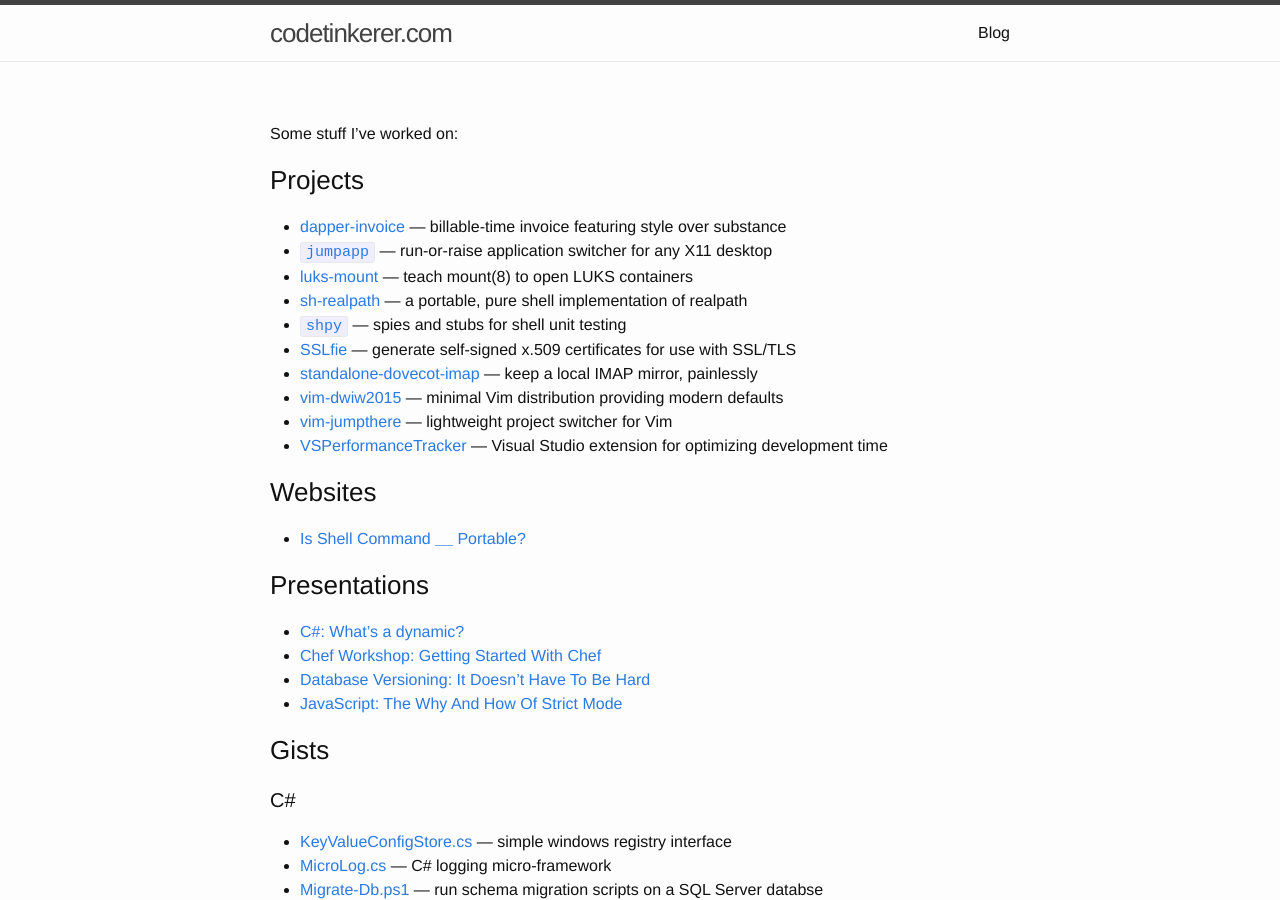
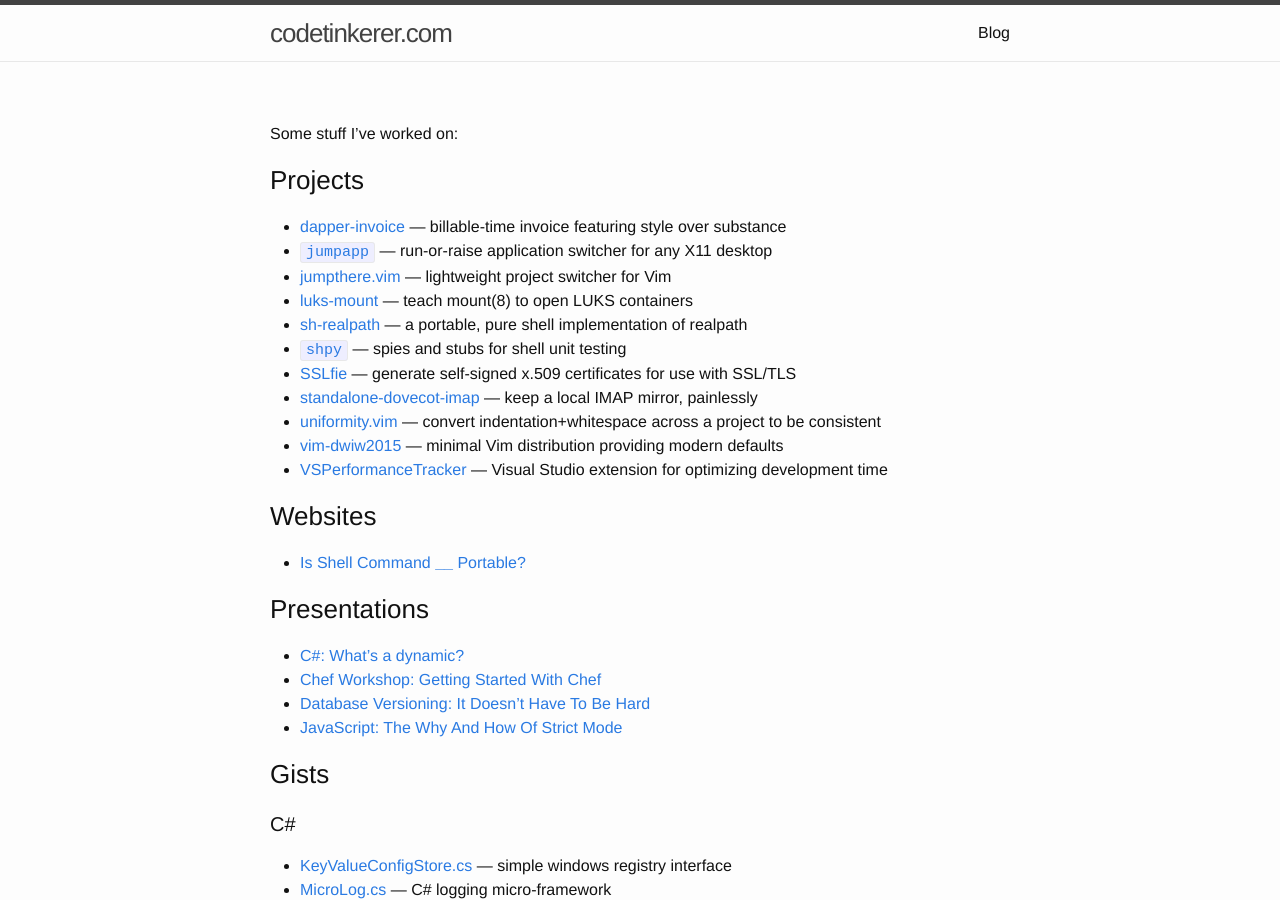
Before and after one commit to mkropat/mkropat.github.io, a Jekyll site: the page built from index.md, in a window 1280 px wide and 900 px high. Built offline with Jekyll 4.4.1, drawn with Linux system fonts in a browser that asks for light colours; Markdown is read by kramdown in place of the engine named in the settings.

Commit message:
Link to uniformity.vim

```diff
--- a/index.md
+++ b/index.md
@@ -8,13 +8,14 @@
 
 - [dapper-invoice](https://github.com/mkropat/dapper-invoice) — billable-time invoice featuring style over substance
 - [`jumpapp`](https://github.com/mkropat/jumpapp) — run-or-raise application switcher for any X11 desktop
+- [jumpthere.vim](https://github.com/mkropat/vim-jumpthere) — lightweight project switcher for Vim
 - [luks-mount](https://github.com/mkropat/luks-mount) — teach mount(8) to open LUKS containers
 - [sh-realpath](https://github.com/mkropat/sh-realpath) — a portable, pure shell implementation of realpath
 - [`shpy`](https://github.com/mkropat/shpy) — spies and stubs for shell unit testing
 - [SSLfie](https://github.com/mkropat/sslfie) — generate self-signed x.509 certificates for use with SSL/TLS
 - [standalone-dovecot-imap](https://github.com/mkropat/standalone-dovecot-imap) — keep a local IMAP mirror, painlessly
+- [uniformity.vim](https://github.com/mkropat/vim-uniformity) — convert indentation+whitespace across a project to be consistent
 - [vim-dwiw2015](https://github.com/mkropat/vim-dwiw2015) — minimal Vim distribution providing modern defaults
-- [vim-jumpthere](https://github.com/mkropat/vim-jumpthere) — lightweight project switcher for Vim
 - [VSPerformanceTracker](https://github.com/mkropat/VSPerformanceTracker) — Visual Studio extension for optimizing development time
 
 ### Websites
```
